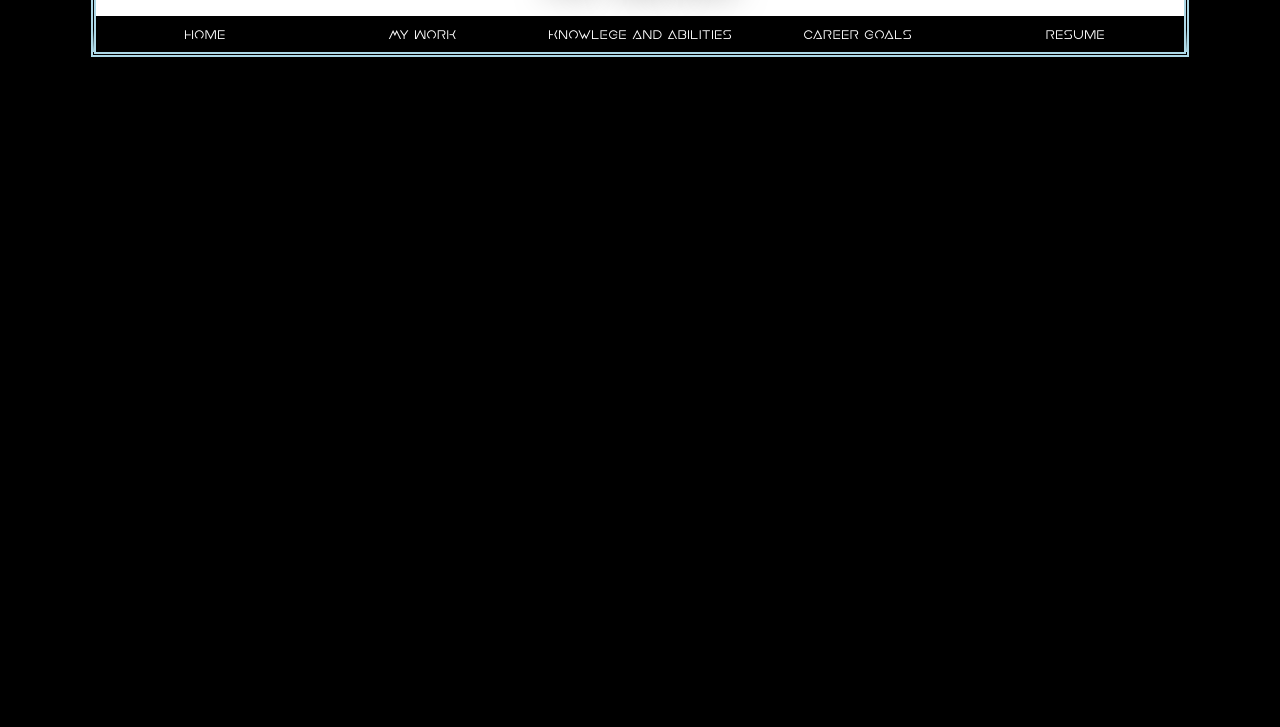
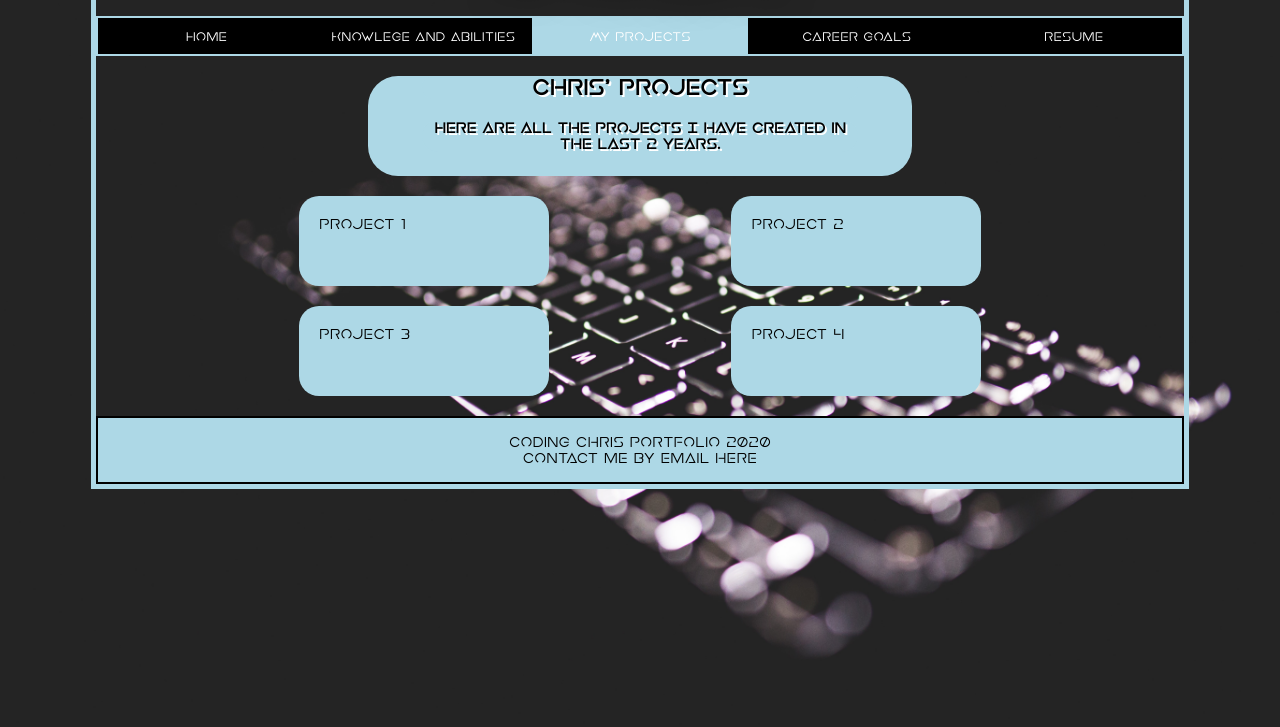
Before and after one commit to charwood217/Portfolio-Website2.0, a plain HTML site: page work.html in a window 1280 px wide. Shown: the part 73-800 px from the top of the page. Drawn offline with Linux system fonts and the light colour scheme.

Commit message:
Upgraded styles
I added new design feature to the website.

```diff
--- a/Home.css
+++ b/Home.css
@@ -8,26 +8,26 @@
     src:url(earthorbiter.ttf)
 }
 html{
-     /* background: url("cool-background.png");
+     background: url("back6.jpg");
     background-repeat: no-repeat;
     background-size: cover;
     background-attachment: fixed;
-    filter: invert(100%); */
-    background: black;
+    /* background: black; */
     width: 100%;
 }
 /*Body*/
 body{
     font-family: mainFont;
-    background: linear-gradient(black 80%, lightblue);
+    /* background: linear-gradient(black 70%, lightblue); */
+    background-color: transparent;
     width: 85%;
     margin-right: auto;
     margin-left: auto;
-    border: double 5px #add8e6;
+    border: solid 5px #add8e6;
 
 }
 header{
-    background-color: rgb(255, 255, 255);
+    background-color: transparent;
 }
 h1#title{
     /* background-color: black; */
@@ -61,6 +61,16 @@ h1#title{
     padding-top: 10px;
     padding-bottom: 10px;
     /* border: 1px lightblue solid; */
+}
+.col-1-5a{
+    width:20%;
+    float: left;
+    text-align: center;
+    background-color: lightblue;
+    color: black;
+    text-decoration: none;
+    padding-top: 10px;
+    padding-bottom: 10px;
 }
 div.col-1-5:hover, a:active{
     background-color: lightblue;
@@ -107,8 +117,8 @@ div#aboutMe{
     background-color: lightblue;
     border-radius: 30px;
 }
-article h1{
-    width: 30%;
+article h1, h4{
+    width: 80%;
     background-color: lightblue;
     border-radius: 20px;
     margin-right: auto;
@@ -120,10 +130,14 @@ article p{
     text-align: center;
     color: white;
     font-size: 15px;
-    width: 90%;
+    width: 80%;
     margin-right: auto;
     margin-left: auto;
     text-shadow: 2px 2px black;
+    background-color: lightblue;
+    padding: 20px;
+    border-radius: 20px;
+    margin: 10px;
 
 }
 article h5{
@@ -162,6 +176,19 @@ div.box5{
     border: 3px lightblue solid;
 }
 
+/*Flex-Box*/
+.flexBox{
+    display: flex;
+    justify-content: space-evenly;
+    margin: 20px;
+}
+.item{
+    padding: 20px;
+    background-color: lightblue;
+    border-radius: 20px;
+    height: 50px;
+    width: 20%;
+}
 
 
 /*Footer*/
@@ -178,6 +205,3 @@ footer a:hover, a:visited{
     color: white;
     text-decoration: underline;
 }
-span#copyR{
-    font-size: 20px;
-}
--- a/work.html
+++ b/work.html
@@ -8,17 +8,17 @@
 </head>
 <body>
     <header>
-        <h1 id="title">My Work</h1>
-        <div class="row">
+        <h1 id="title">My Projects</h1>
+        <div id="row1">
             <nav>
                 <div class="col-1-5">
                     <a href="index.html">Home</a>
                 </div>
                 <div class="col-1-5">
-                    <a href="work.html">My Work</a>
+                    <a href="KOA.html">Knowlege and Abilities</a>
                 </div>
-                <div class="col-1-5">
-                    <a href="KOA.html">Knowlege and Abilities</a>
+                <div class="col-1-5a">
+                    <a href="work.html">My Projects</a>
                 </div>
                 <div class="col-1-5">
                     <a href="goals.html">Career Goals</a>
@@ -29,5 +29,26 @@
             </nav>
         </div>
     </header>
+
+    <article>
+        <div id="aboutMe">
+        <h1>Chris' Projects</h1>
+        <h4>Here are all the projects I have created in the last 2 years.</h4>
+        </div>
+
+        <div class="flexBox">
+            <div class="item">Project 1</div>
+            <div class="item">Project 2</div>
+        </div>
+        <div class="flexBox">
+            <div class="item">Project 3</div>
+            <div class="item">Project 4</div>
+        </div>
+
+    </article>
+
+     <footer>
+        <p>Coding Chris Portfolio 2020<br><a href="mailto: woodyharhar@gmail.com">Contact me by email here</a></p>
+    </footer>
 </body>
 </html>
```
Also changed, not shown: KOA.html (+6 -4 lines), goals.html (+5 -4 lines), index.html (+3 -4 lines), resume.html (+6 -5 lines), back6.jpg (added), 4 other files.
